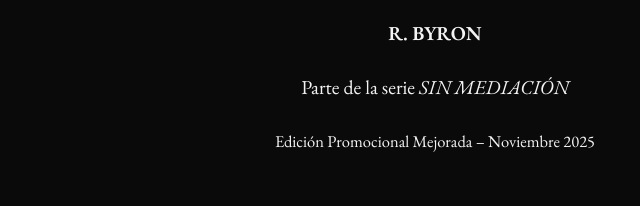
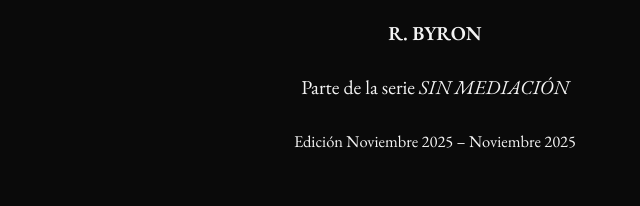
Before and after one commit to R-Byron/Moises-Siervo-del-Pecado-, a plain HTML site: page index.html in a window 1280 px wide. Shown: the part 841-1047 px from the top of the page, 205-845 px from the left. Drawn offline with nearby package versions, Linux system fonts and the light colour scheme.

Commit message:
Update edition name to Noviembre 2025

```diff
--- a/index.html
+++ b/index.html
@@ -3,10 +3,10 @@
 <head>
 <meta charset="UTF-8">
 <meta name="viewport" content="width=device-width, initial-scale=1.0">
-<title>MOISÉS: SIERVO DEL PECADO – Edición Promocional Mejorada | R. Byron</title>
+<title>MOISÉS: SIERVO DEL PECADO – Edición Noviembre 2025 | R. Byron</title>
 
 <meta name="author" content="R. Byron">
-<meta name="description" content="Edición promocional mejorada de Moisés: Siervo del Pecado – Una lectura forense del Éxodo revelando la inversión divina oculta a plena vista.">
+<meta name="description" content="Edición Noviembre 2025 de Moisés: Siervo del Pecado – Una lectura forense del Éxodo revelando la inversión divina oculta a plena vista.">
 
 <style>
     @import url('https://fonts.googleapis.com/css2?family=Cinzel:wght@400;700&family=EB+Garamond:ital,wght@0,400;0,600;1,400&display=swap');
@@ -362,7 +362,7 @@
 <div class="center">
     <p><strong>R. BYRON</strong></p>
     <p>Parte de la serie <em>SIN MEDIACIÓN</em></p>
-    <p><small>Edición Promocional Mejorada – Noviembre 2025</small></p>
+    <p><small>Edición Noviembre 2025 – Noviembre 2025</small></p>
 </div>
 
 <p class="center" style="font-size:1.15em; color:var(--crimson); margin:2.5em 0; font-weight:600;">
```
